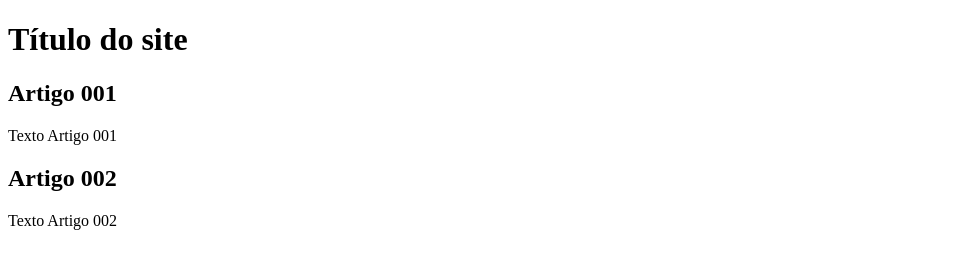
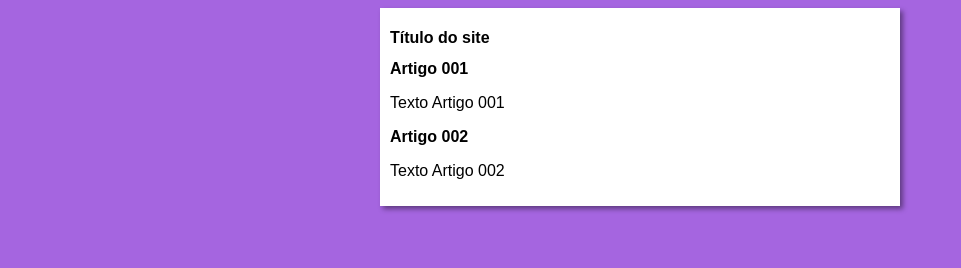
Before and after one commit to Gustavoluizgonzaga/projeto_site, a plain HTML site: page index.html in a window 1280 px wide. Shown: the whole page, without its empty margins (0-961 px from the left). Drawn offline with Linux system fonts and the light colour scheme.

Commit message:
comecei o design

```diff
--- /dev/null
+++ b/estilos/style.css
@@ -0,0 +1,16 @@
+* {
+    font-family: Arial, Helvetica, sans-serif;
+    font-size: 16px;
+}
+
+body {
+    background-color: rgb(165, 101, 224);
+}
+
+main {
+    background-color: white;
+    width: 500px;
+    margin: auto;
+    padding: 10px;
+    box-shadow: 3px 3px 5px rgba(0, 0, 0, 0.425);
+}
--- a/index.html
+++ b/index.html
@@ -5,6 +5,7 @@
     <meta http-equiv="X-UA-Compatible" content="IE=edge">
     <meta name="viewport" content="width=device-width, initial-scale=1.0">
     <title>Título do site</title>
+    <link rel="stylesheet" href="estilos/style.css">
 </head>
 <body>
     <main>
```
